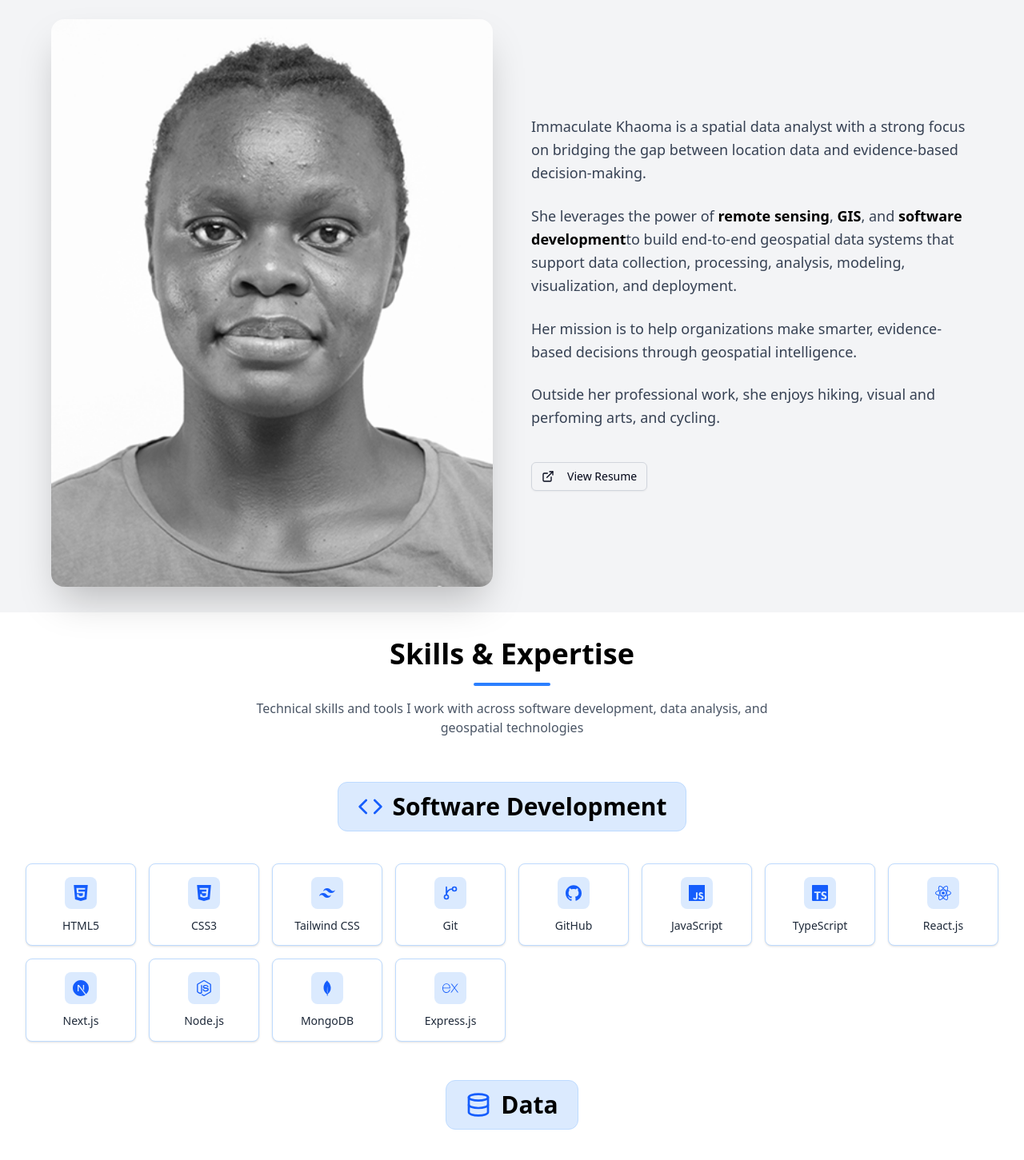
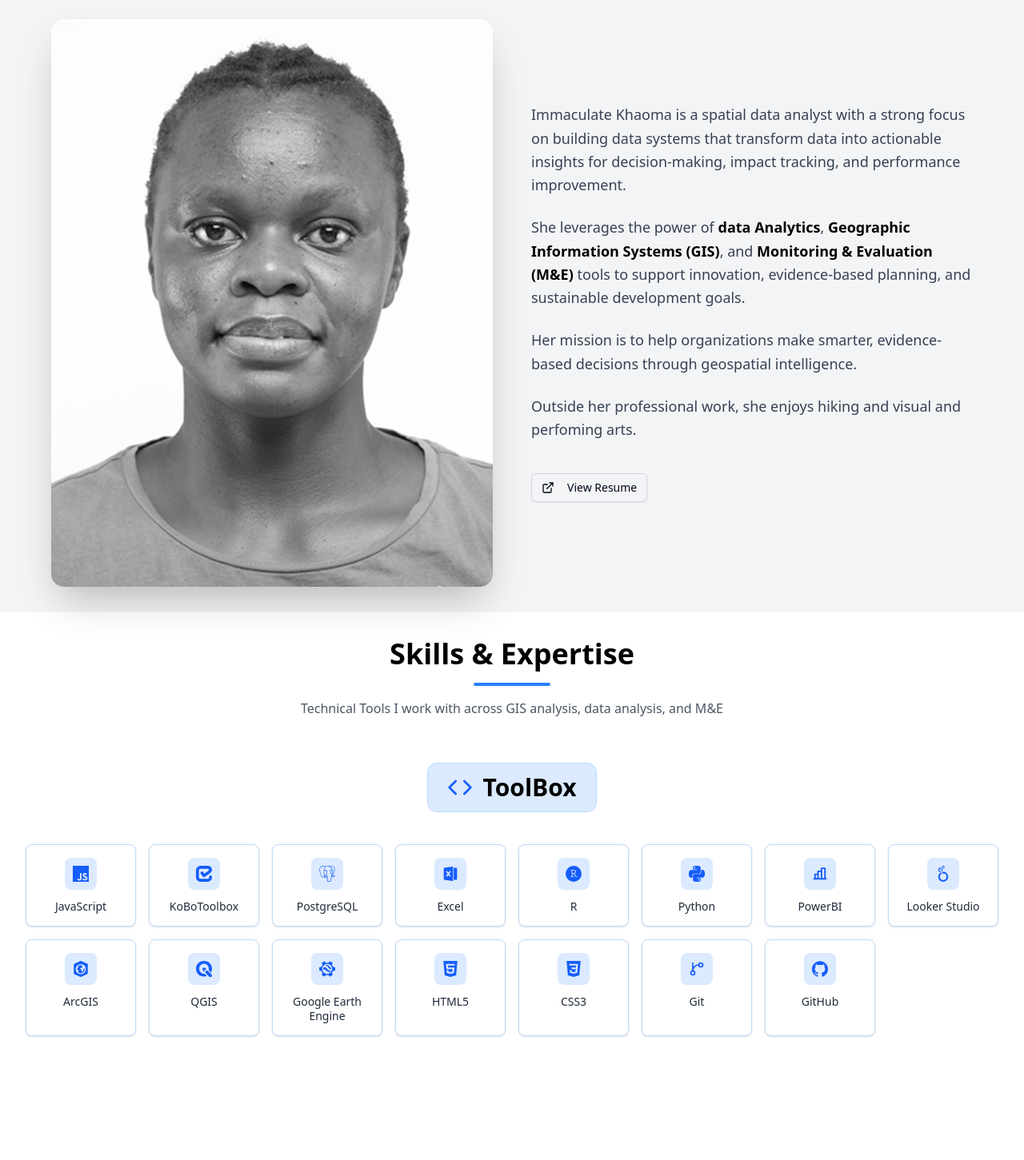
Before and after one commit to khaif-dev/Portfolio, a React (Vite) app: page / in a window 1280 px wide. Shown: the part 1020-2471 px from the top of the page at 80% size. Built offline with nearby package versions, Linux system fonts and the light colour scheme.

Commit message:
edited, contact and skills to reflect current position

```diff
--- a/src/Pages/About.jsx
+++ b/src/Pages/About.jsx
@@ -31,18 +31,17 @@ const About = () => {
         <div className='order-1 lg:order-2 space-y-6'>
 
           <p className='text-lg text-gray-700 dark:text-gray-300 leading-relaxed'>
-            Immaculate Khaoma is a spatial data analyst with a strong focus on bridging the gap between location
-            data and evidence-based decision-making.
+            Immaculate Khaoma is a spatial data analyst with a strong focus on building
+            data systems that transform data into actionable insights  for decision-making, impact tracking, and performance improvement.
 
           </p>
 
           <p className='text-lg text-gray-700 dark:text-gray-300 leading-relaxed'>
             She leverages the power of
-            <span className="font-semibold text-black dark:text-white"> remote sensing</span>,
-            <span className="font-semibold text-black dark:text-white"> GIS</span>, and
-            <span className="font-semibold text-black dark:text-white"> software development</span>
-            to build end-to-end geospatial data systems that support data collection, processing, analysis,
-            modeling, visualization, and deployment.
+            <span className="font-semibold text-black dark:text-white"> data Analytics</span>,
+            <span className="font-semibold text-black dark:text-white"> Geographic Information Systems (GIS)</span>, and
+            <span className="font-semibold text-black dark:text-white"> Monitoring & Evaluation (M&E) </span>
+            tools to support innovation, evidence-based planning, and sustainable development goals.
           </p>
 
           <p className='text-lg text-gray-700 dark:text-gray-300 leading-relaxed'>
@@ -51,7 +50,7 @@ const About = () => {
           </p>
 
           <p className='text-lg text-gray-700 dark:text-gray-300 leading-relaxed'>
-            Outside her professional work, she enjoys hiking, visual and perfoming arts, and cycling.
+            Outside her professional work, she enjoys hiking and visual and perfoming arts.
           </p>
 
 
--- a/src/Pages/Contact.jsx
+++ b/src/Pages/Contact.jsx
@@ -47,7 +47,7 @@ const Contact = () => {
   const contactInfo = [
     {
       icon: <RiMailLine className="w-6 h-6" />,
-      value: "imma.khaoma@gmail.com.com",
+      value: "imma.khaoma@gmail.com",
       link: "mailto:imma.khaoma@gmail.com",
       color: "blue"
     },
--- a/src/Pages/Home.jsx
+++ b/src/Pages/Home.jsx
@@ -36,7 +36,7 @@ const Home = () => {
           <div className="h-20 flex items-center justify-center">
             <div className="text-2xl md:text-3xl lg:text-4xl font-semibold text-transparent bg-clip-text bg-blue-600">
               <TextType
-                text={["Spatial Data Analyst", "GIS Developer", "Cartographer"]}
+                text={["Data Analyst", "GIS Analyst", "M&E Professional"]}
                 typingSpeed={75}
                 pauseDuration={1500}
                 showCursor={true}
--- a/src/Pages/Skills.jsx
+++ b/src/Pages/Skills.jsx
@@ -10,44 +10,24 @@ import { Code, Database, Satellite, GitBranch } from 'lucide-react';
 const Skills = () => {
   const skillCategories = [
     {
-      title: "Software Development",
+      title: "ToolBox",
       icon: <Code className="w-8 h-8" />,
       skills: [
-        { name: "HTML5", icon: <SiHtml5 className="w-5 h-5" /> },
-        { name: "CSS3", icon: <SiCss3 className="w-5 h-5" /> },
-        { name: "Tailwind CSS", icon: <SiTailwindcss className="w-5 h-5" /> },
-        { name: "Git", icon: <GitBranch className="w-5 h-5" /> },
-        { name: "GitHub", icon: <SiGithub className="w-5 h-5" /> },
         { name: "JavaScript", icon: <SiJavascript className="w-5 h-5" /> },
-        { name: "TypeScript", icon: <SiTypescript className="w-5 h-5" /> },
-        { name: "React.js", icon: <SiReact className="w-5 h-5" /> },
-        { name: "Next.js", icon: <SiNextdotjs className="w-5 h-5" /> },
-        { name: "Node.js", icon: <SiNodedotjs className="w-5 h-5" /> },
-        { name: "MongoDB", icon: <SiMongodb className="w-5 h-5" /> },
-        { name: "Express.js", icon: <SiExpress className="w-5 h-5" /> },
-
-      ]
-    },
-    {
-      title: "Data",
-      icon: <Database className="w-8 h-8" />,
-      skills: [
         { name: "KoBoToolbox", icon: <SiCheckmarx  className="w-5 h-5" /> },
         { name: "PostgreSQL", icon: <SiPostgresql className="w-5 h-5" /> },
         { name: "Excel", icon: <RiFileExcel2Fill className="w-5 h-5" /> },
         { name: "R", icon: <SiRstudioide className="w-5 h-5" /> },
         { name: "Python", icon: <SiPython className="w-5 h-5" /> },
         { name: "PowerBI", icon: <PiChartBarBold className="w-5 h-5" /> },
-        { name: "Looker Studio", icon: <SiLooker className="w-5 h-5" /> }
-      ]
-    },
-    {
-      title: "GIS & Remote Sensing",
-      icon: <Satellite className="w-8 h-8" />,
-      skills: [
+        { name: "Looker Studio", icon: <SiLooker className="w-5 h-5" /> },
         { name: "ArcGIS", icon: <SiArcgis className="w-5 h-5" /> },
         { name: "QGIS", icon: <SiQgis className="w-5 h-5" /> },
-        { name: "Google Earth Engine", icon: <SiGoogleearthengine className="w-5 h-5" /> }
+        { name: "Google Earth Engine", icon: <SiGoogleearthengine className="w-5 h-5" /> },
+        { name: "HTML5", icon: <SiHtml5 className="w-5 h-5" /> },
+        { name: "CSS3", icon: <SiCss3 className="w-5 h-5" /> },
+        { name: "Git", icon: <GitBranch className="w-5 h-5" /> },
+        { name: "GitHub", icon: <SiGithub className="w-5 h-5" /> },
       ]
     }
   ]
@@ -73,7 +53,7 @@ const Skills = () => {
         </h1>
         <div className='w-24 h-1 bg-blue-500 to-purple-600 mx-auto rounded-full mb-4'></div>
         <p className='text-md text-gray-600 dark:text-gray-300 max-w-2xl mx-auto'>
-          Technical skills and tools I work with across software development, data analysis, and geospatial technologies
+          Technical Tools I work with across GIS analysis, data analysis, and M&E
         </p>
       </div>
 
```
